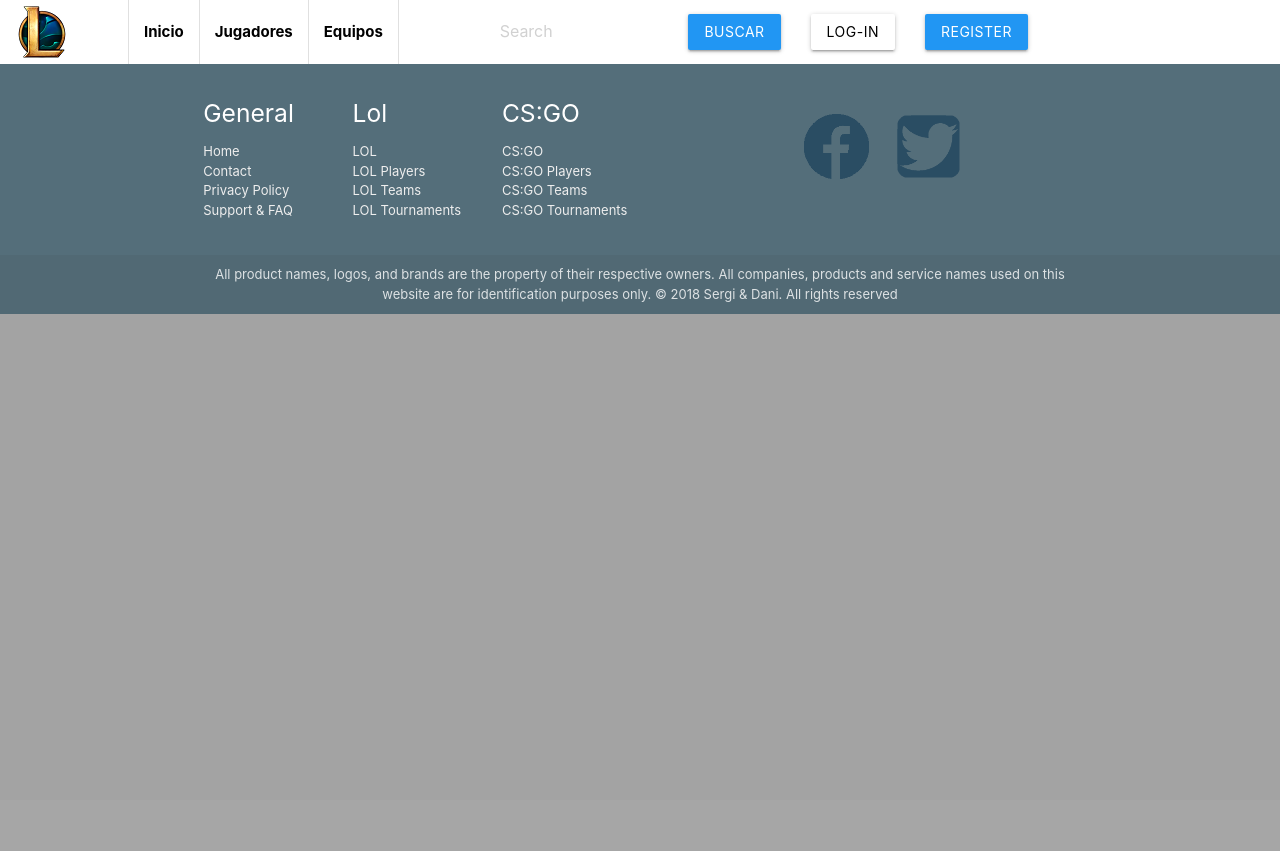
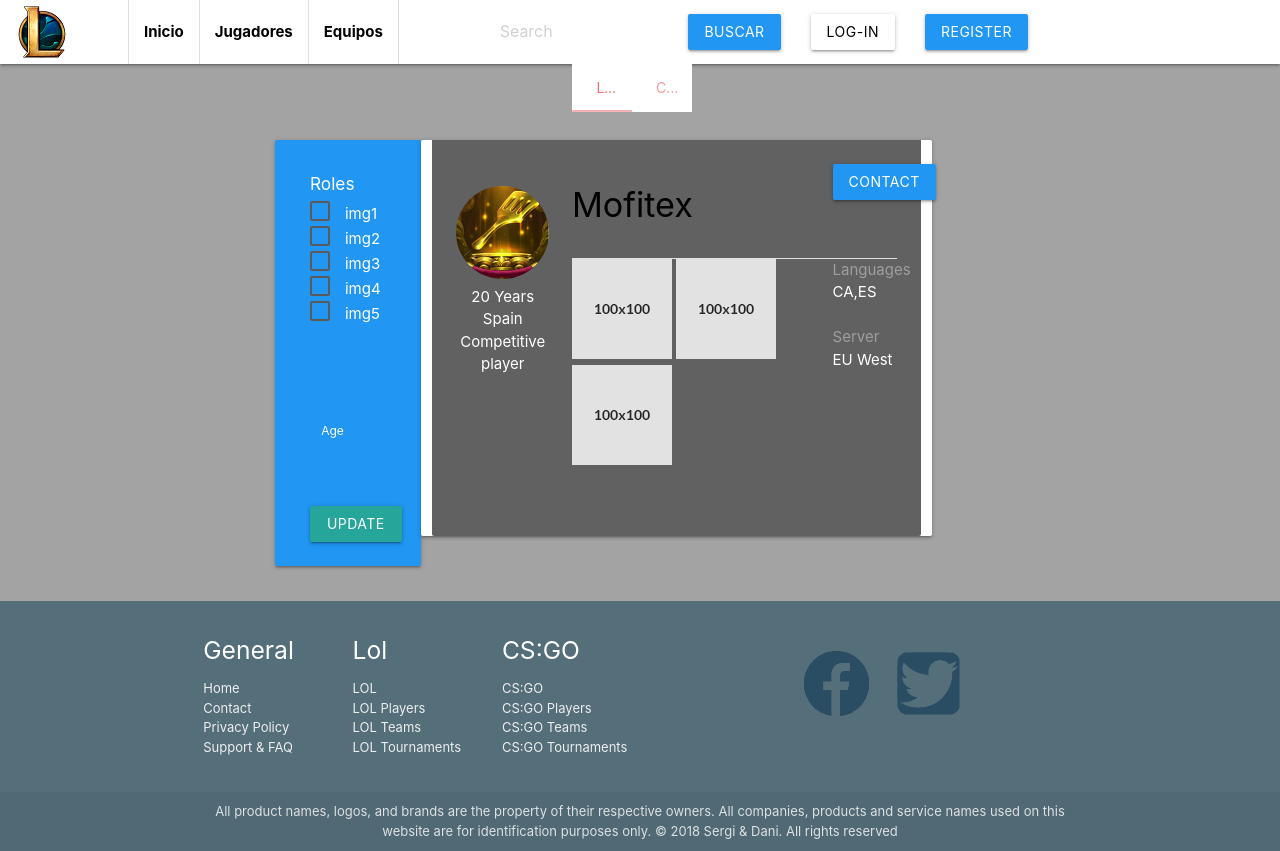
Before and after one commit to danimendezromero/ProyectoDaniSergi, a PHP site: page /LOL_Players.php in a window 1280 px wide. Before the commit the page ends 314 px from the top, so only its background shows below. Run offline with PHP 8.4, Linux system fonts and the light colour scheme.

Commit message:
Add files via upload

```diff
--- a/TeamWeb/LOL_Players.php
+++ b/TeamWeb/LOL_Players.php
@@ -21,7 +21,146 @@
     <?php include('assets/php/navbar.php') ?>
     <!-- ========== Start of Content ============== -->
 
+      <div class="loltab row">
+      <div class="col l9 offset-l1">
+        <ul class="tabs">
+          <li class="tab col l6"><a id="lolplayers" href="LOL_Players.html">LOL</a></li>
+          <li class="tab col l6"><a id="csgoplayers" href="CSGO_Players.html">CS:GO</a></li>
+        </ul>
+      </div>
+    </div>
 
+    <div class="row lolp">
+      <div class="card blue col l2 offset-l1 lolpfilter">
+        <div class="card-content white-text">
+          <div class="roles text-white lolpfilter">
+            <h6>Roles</h6>
+            <p>
+              <label>
+                <input type="checkbox" class="filled-in" />
+                <span class="white-text">img1</span>
+              </label>
+            </p>
+            <p>
+              <label>
+                <input type="checkbox" class="filled-in" />
+                <span class="white-text">img2</span>
+              </label>
+            </p>
+            <p>
+              <label>
+                <input type="checkbox" class="filled-in" />
+                <span class="white-text">img3</span>
+              </label>
+            </p>
+            <p>
+              <label>
+                <input type="checkbox" class="filled-in" />
+                <span class="white-text">img4</span>
+              </label>
+            </p>
+            <p>
+              <label>
+                <input type="checkbox" class="filled-in" />
+                <span class="white-text">img5</span>
+              </label>
+            </p>
+          </div>
+          <div class="input-field col l12 lolpfilter">
+            <select>
+              <option value="" disabled selected>Server</option>
+              <option value="1">Option 1</option>
+              <option value="2">Option 2</option>
+              <option value="3">Option 3</option>
+            </select>
+          </div>
+          <div class="input-field col l12 lolpfilter">
+            <select>
+              <option value="" disabled selected>Region</option>
+              <option value="1">Option 1</option>
+              <option value="2">Option 2</option>
+              <option value="3">Option 3</option>
+            </select>
+          </div>
+          <div class="input-field col l12 lolpfilter">
+            <select>
+              <option value="" disabled selected>Language</option>
+              <option value="1">Option 1</option>
+              <option value="2">Option 2</option>
+              <option value="3">Option 3</option>
+            </select>
+          </div>
+            <div class="col l12">
+              <label class="white-text">Age</label>
+              <div id="test-slider" class="my-1"></div>
+            </div>
+            <br>
+            <br>
+            <br>
+            <br>
+            <br>
+            <br>
+            <br>
+            <br>
+
+            <div class="mb-1">
+              <button class="waves-effect waves-light center btn lolpfilter">Update search</button>
+            </div>
+        </div>
+      </div>
+
+      <div class="card col l7 lolpshow p-1">
+        <div class="card-content white-text grey darken-2">
+          <div class="row">
+            <div class="col l3 ">
+              <br>
+              <img src="assets/img/perfil_placeholder.jpg" alt="" class="circle responsive-img" width="150" height="150">
+              <div class="age center">
+                20 Years
+
+              </div>
+              <div class="region center">
+                Spain
+              </div>
+              <div class="objetive center">
+                Competitive player
+              </div>
+            </div>
+            <div class="col l9">
+              <div class="row">
+                <div class="col l9">
+                  <div class="name black-text">
+                    <h4>Mofitex</h4>
+                  </div>
+                </div>
+                <div class="col l3">
+                  <div class="contact">
+                    <button class="waves-effect waves-light btn blue" type="button" name="contact" >Contact</button>
+                  </div>
+                </div>
+              </div>
+              <div class="divider"></div>
+              <div class="row">
+                <div class="col l9 roles">
+                  <img src="assets/img/roles_placeholder.png" alt="" class="responsive-img">
+                  <img src="assets/img/roles_placeholder.png" alt="" class="responsive-img">
+                  <img src="assets/img/roles_placeholder.png" alt="" class="responsive-img">
+                </div>
+                <div class="col l3">
+                  <div class="language">
+                    <p class="grey-text">Languages</p>
+                    <p>CA,ES</p>
+                    <br>
+                    <p class="grey-text">Server</p>
+                    <p>EU West</p>
+                  </div>
+                </div>
+              </div>
+            </div>
+          </div>
+        </div>
+      </div>
+    </div>
 
     <!-- ========== End of Content ============== -->
     <?php include('assets/php/footer.php') ?>
```
